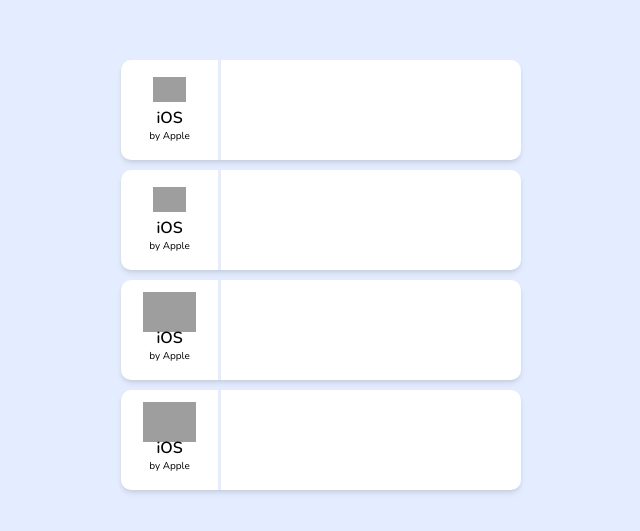
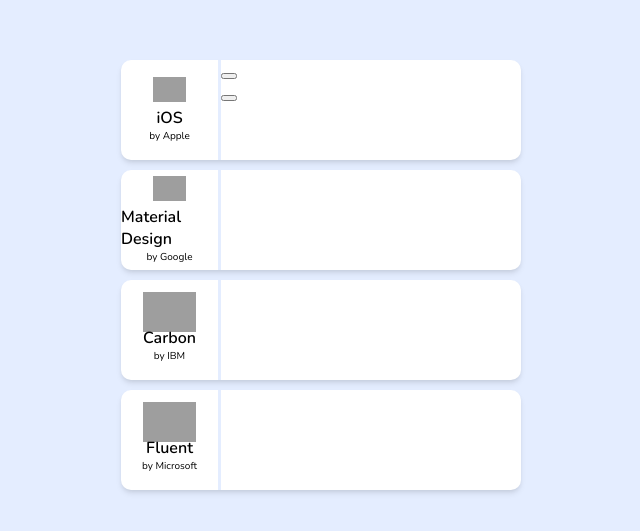
Before and after one commit to FabianXRL16/Toggle-Switch, a website: page index.html in a window 1280 px wide. Shown: the part 125-656 px from the top of the page, without its empty margins (319-959 px from the left). Drawn offline with nearby package versions, Linux system fonts and the light colour scheme; grey boxes are pictures that could not be loaded.

Commit message:
Struct of Apple

```diff
--- a/index.html
+++ b/index.html
@@ -20,7 +20,14 @@
           <span class="name">iOS</span>
           <span class="company">by Apple</span>
         </div>
-        <div class="content"></div>
+        <div class="content">
+          <div class="containerSwitchIOS switchOnIOS">
+            <button class="onIOS btnIOS btn"></button>
+          </div>
+          <div class="containerSwitchIOS switchOffIOS">
+            <button class="offIOS btnIOS btn"></button>
+          </div>
+        </div>
       </section>
       <section class="item">
         <div class="snippet">
@@ -30,8 +37,8 @@
               alt="logo Material Design"
             />
           </div>
-          <span class="name">iOS</span>
-          <span class="company">by Apple</span>
+          <span class="name">Material Design</span>
+          <span class="company">by Google</span>
         </div>
         <div class="content"></div>
       </section>
@@ -44,8 +51,8 @@
               alt="logo Carbon Desgin System"
             />
           </div>
-          <span class="name">iOS</span>
-          <span class="company">by Apple</span>
+          <span class="name">Carbon</span>
+          <span class="company">by IBM</span>
         </div>
         <div class="content"></div>
       </section>
@@ -58,8 +65,8 @@
               alt="logo Fluent Design System"
             />
           </div>
-          <span class="name">iOS</span>
-          <span class="company">by Apple</span>
+          <span class="name">Fluent</span>
+          <span class="company">by Microsoft</span>
         </div>
         <div class="content"></div>
       </section>
```
